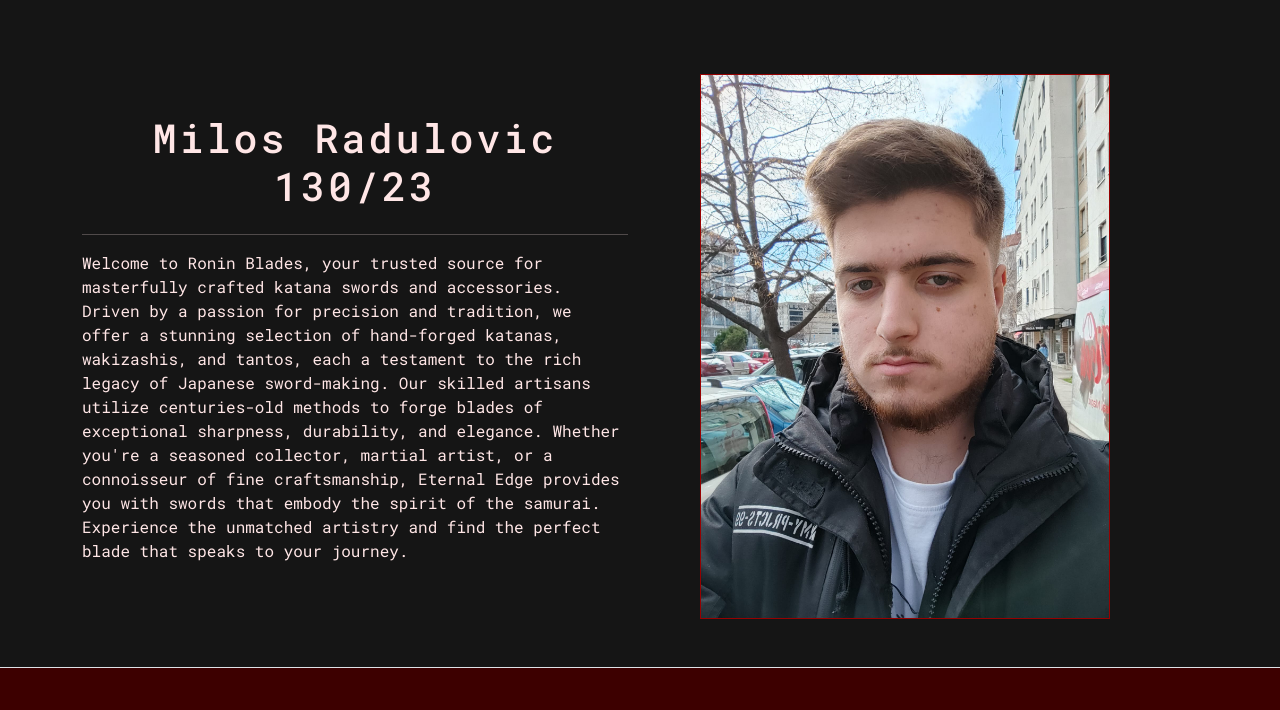
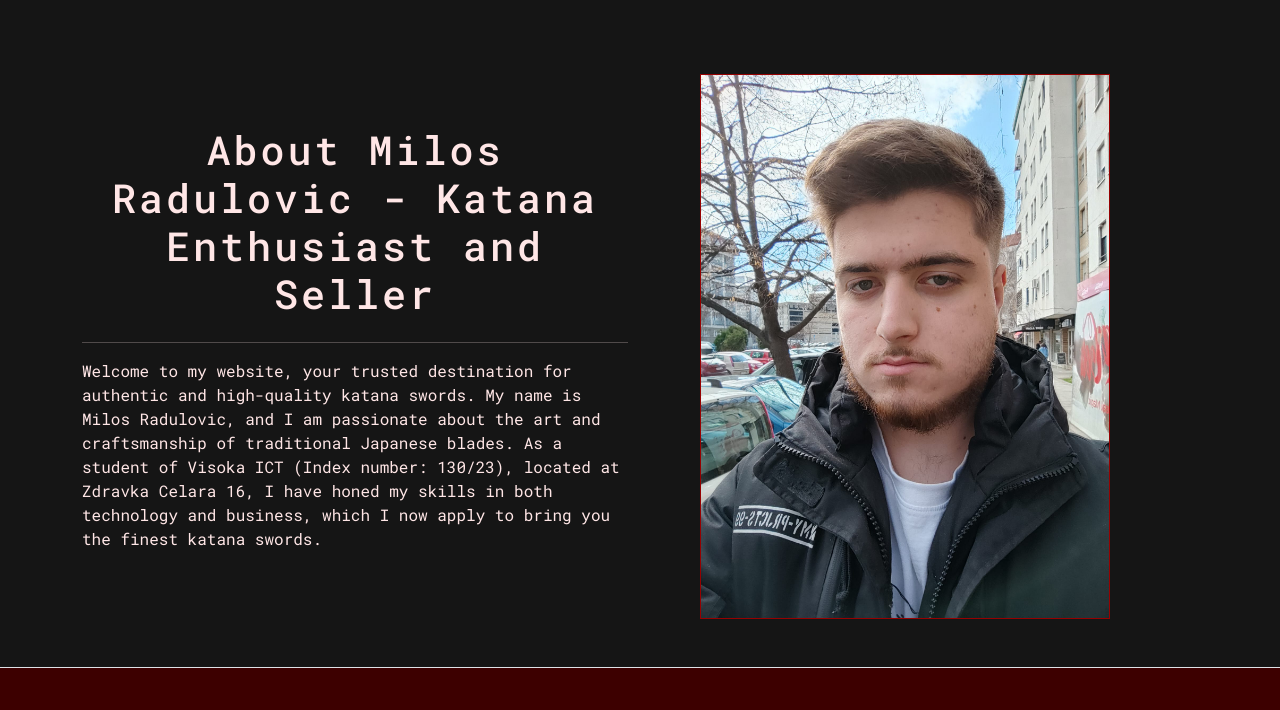
Before and after one commit to ShOoMYx/ronin-blades, a plain HTML site: page author.html in a window 1280 px wide. Shown: the part 74-784 px from the top of the page. Drawn offline with nearby package versions, Linux system fonts and the light colour scheme.

Commit message:
Update author.html

```diff
--- a/author.html
+++ b/author.html
@@ -44,10 +44,12 @@
         <div class="container">
           <section id="ourStory" class="row row-cols-1 row-cols-md-2">
               <div class="text-secondary d-flex flex-column justify-content-center">
-                <h1 class="text-center">Milos Radulovic 130/23</h1>
+                <h1 class="text-center">About Milos Radulovic - Katana Enthusiast and Seller
+
+</h1>
                 <hr />
                 <p>
-                  Welcome to Ronin Blades, your trusted source for masterfully crafted katana swords and accessories. Driven by a passion for precision and tradition, we offer a stunning selection of hand-forged katanas, wakizashis, and tantos, each a testament to the rich legacy of Japanese sword-making. Our skilled artisans utilize centuries-old methods to forge blades of exceptional sharpness, durability, and elegance. Whether you're a seasoned collector, martial artist, or a connoisseur of fine craftsmanship, Eternal Edge provides you with swords that embody the spirit of the samurai. Experience the unmatched artistry and find the perfect blade that speaks to your journey.</p>
+                 Welcome to my website, your trusted destination for authentic and high-quality katana swords. My name is Milos Radulovic, and I am passionate about the art and craftsmanship of traditional Japanese blades. As a student of Visoka ICT (Index number: 130/23), located at Zdravka Celara 16, I have honed my skills in both technology and business, which I now apply to bring you the finest katana swords.</p>
               </div>
               <div><img src="imgs/portret.jpeg" alt="portrait" class="border border-secondary w-75 m-5"></div>
           </section>
```
